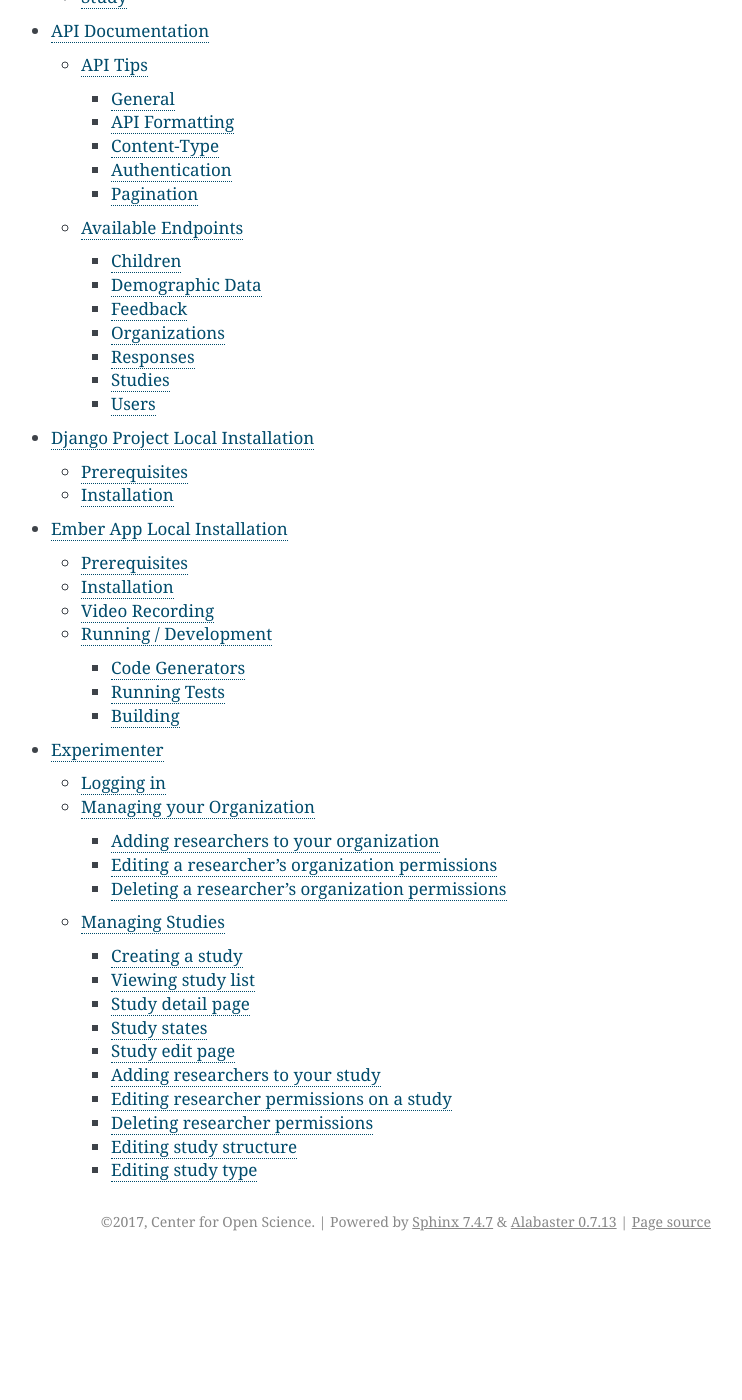
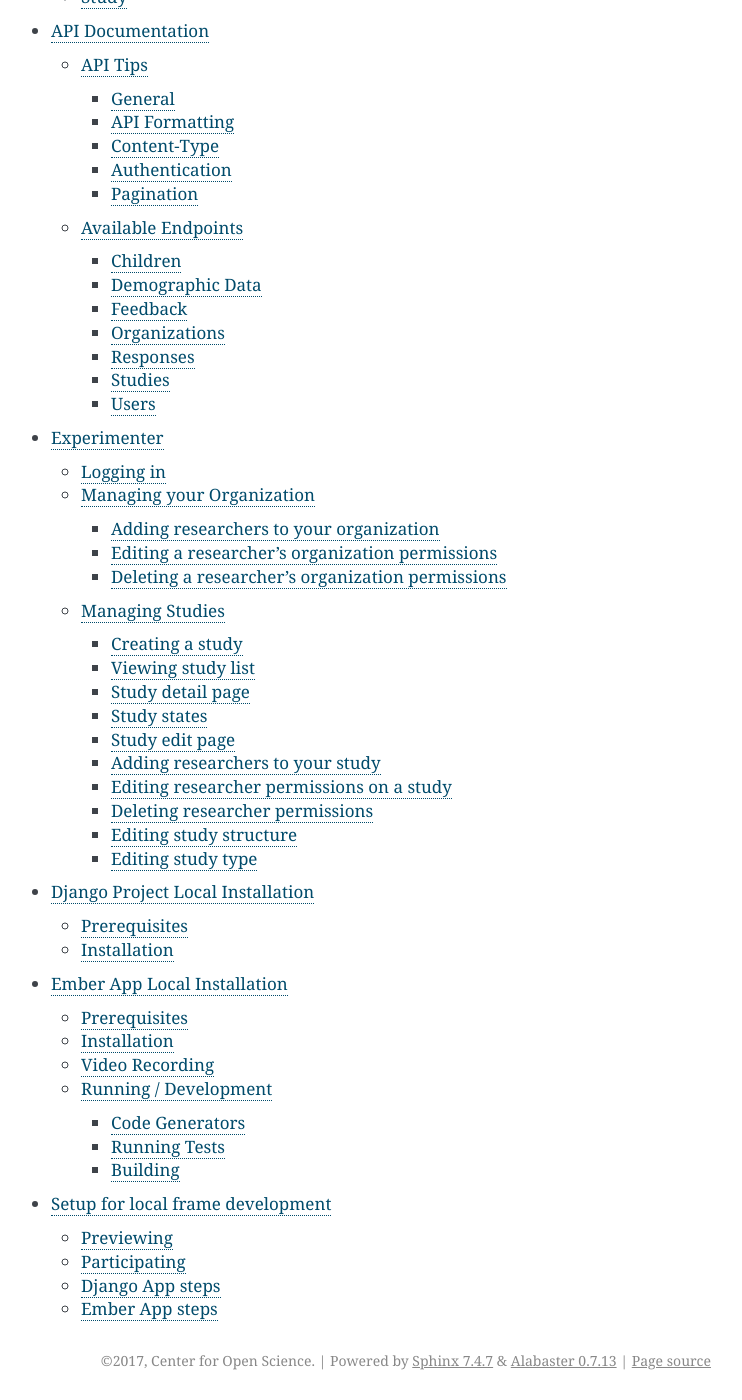
Before and after one commit to lookit/lookit-api, a Sphinx documentation site: the page built from docs/source/index.rst, in a window 1280 px wide and 1400 px high, scrolled down 687 px. Shown: the whole window, without its empty margins (399-1141 px from the left). Built offline with Sphinx 7.4.7, drawn with Linux system fonts in a browser that asks for light colours; before the commit the page ends 1948 px from its top, so only the background shows below that; some of the changed lines change nothing that is shown; some of the changed text lies outside the part shown.

Commit message:
Add initial draft of local frame development docs.

````diff
--- a/docs/source/index.rst
+++ b/docs/source/index.rst
@@ -18,6 +18,7 @@
 
    definitions
    api-documentation
+   experimenter
    django-project-installation
    ember-app-installation
-   experimenter
+   local-frame-development
--- /dev/null
+++ b/docs/source/local-frame-development.md
@@ -0,0 +1,63 @@
+# Setup for local frame development
+
+These are the instructions for previewing or participating in a study locally. We need to install the the django app and the ember app, and run both of those servers locally.  In Experimenter, we need to add an organization to our superuser, and then add a child and demographic data.  We then create a study locally.  We can then navigate directly to the study from the ember app to bypass the build process locally.
+
+### Previewing
+When you are previewing a study, the responses to the study will not be saved.  Video attachments will be saved, however, with an id of "PREVIEW_DATA_DISREGARD". You do not need to create demographic data, or a child, since this is just a preview.  You just need a study to navigate to.  The URL for previewing is `/exp/studies/study_uuid/preview/`.
+
+### Participating
+When you are participating in a study, you need to create demographic data and a child attached to the logged in user.  Video data is saved and responses are saved to your local server.  The URL for participating is `studies/study_uuid/child_uuid`.
+
+## Django App steps
+1. Install the [django app](django-project-installation.html) locally. Run the server.
+
+2. Navigate to https://localhost:8000/admin/ to login to Experimenter's admin app. You should be redirected to login.  Use the superuser credentials created in the django installation steps.
+
+3. Once you are in the Admin App, navigate to users, and then select the superuser you created.  If you just created your django app, there should be two users to pick from, your superuser, and an anonymous user. Your user information is here http://localhost:8000/admin/accounts/user/2/change/.
+
+4. Update your superuser information through the admin app. The main thing we need to add is an organization to your user, but we must fill out the bold fields as well in order to save your user information.
+    - Family Name: *Your last name*
+    - Organization: *Select MIT in dropdown. If no organizations are in the dropdown, create one through the admin app, and come back and add it here.*
+    - Identicon: *If no identicon, just type random text here*
+    - Timezone: *American/New_York, as an example*
+    - Locale: *en_US, as an example*
+    - Place a check in the checkbox by "Is Researcher"
+    Press "Save".
+
+5. Create a token to allow the Ember app to access the API by navigating to http://localhost:8000/admin/authtoken/token/. Click "Add Token", find your superuser in the dropdown, and then click "Save". You will need this token later.
+
+6. Create a study by navigating to http://localhost:8000/exp/studies/create/.  Fill out all the fields. The most
+important field is the `structure`, where you define the frames and the sequence of the frames.
+
+7. Add demographic information to your superuser (just for testing purposes), so your superuser can participate in studies. Navigate to  http://localhost:8000/account/demographics/.  Scroll down to the bottom and hit "Save". You're not required to answer any questions, but hitting save will save a blank demographic data version for your superuser.
+
+8. Create a child by navigating to http://localhost:8000/account/children/, and clicking "Add Child".  Fill out all the information with test data and click "Add child".
+
+Now we have a superuser with an organization, that has attached demographic data, and a child.  We've created a study, as well
+as a token for accessing the API.  Leave the django server running and switch to a new tab in your console.
+
+## Ember App steps
+
+1. Install the [ember app](ember-app-installation.html) locally. Run the server.
+
+2. If you are going to be making changes to frames, you should use npm link for local development. This allows you to make changes to the code without having to push to github.
+In the terminal:
+    ```
+    $ cd ember-lookit-frameplayer
+    $ npm link lib/exp-player
+    ```
+If you make changes to the frames, you should notifications that files have changed in the console where you are running your ember server:
+`file changed components/exp-video-config/template.hbs`
+
+3. Add your token to the header. This will allow your Ember app to talk to your local API. In the ember-frame-player directory, open the application adapter directory at `ember-lookit-frameplayer/app/adapters/application.js.` Add an "Authorization" key beneath the X-CSRFTOKEN line. Save the file.
+    ```js
+    headers: Ember.computed(function() {
+            // Add cookie to http header
+            return {
+                'X-CSRFTOKEN': Ember.get(document.cookie.match(/csrftoken\=([^;]*)/), '1'),
+                'Authorization': 'Token add-your-token-here'
+            };
+        }).volatile(),
+    ```
+4. To Preview a study, navigate to localhost:4200/exp/studies/study_uuid/preview.  To participate in a study, navigate to
+localhost:4200/studies/study_uuid/child_uuid.
````
